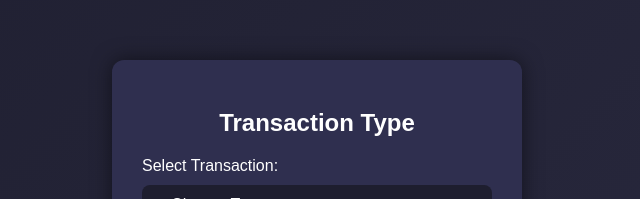
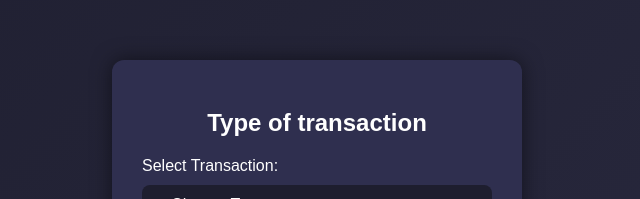
Before and after one commit to lexussaint/lexus.github.io, a plain HTML site: page index.html in a window 1280 px wide. Shown: the part 219-418 px from the top of the page, without its empty margins (323-963 px from the left). Drawn offline with Linux system fonts and the light colour scheme.

Commit message:
Update index.html

```diff
--- a/index.html
+++ b/index.html
@@ -68,10 +68,10 @@
 <body>
 
 <div class="container">
-    <h2>Transaction Type</h2>
+    <h2>Type of transaction</h2>
 
     <label>Select Transaction:</label>
-    <select id="type of transaction?">
+    <select id="Type of transaction?">
         <option value="">-- Choose Type --</option>
         <option value="Buy & Sell">Buy & Sell</option>
         <option value="Trade">Trade</option>
```
